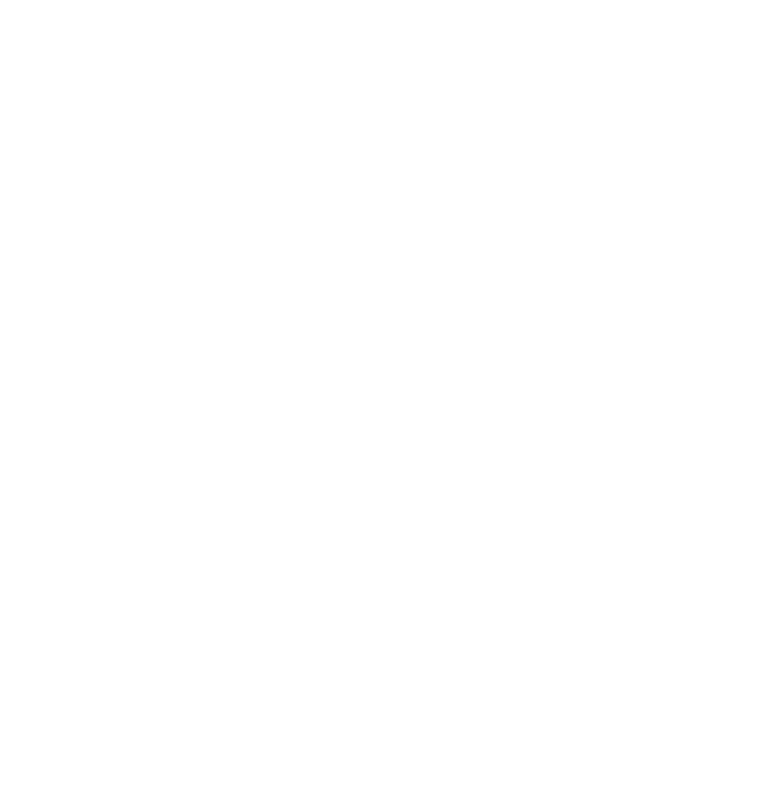
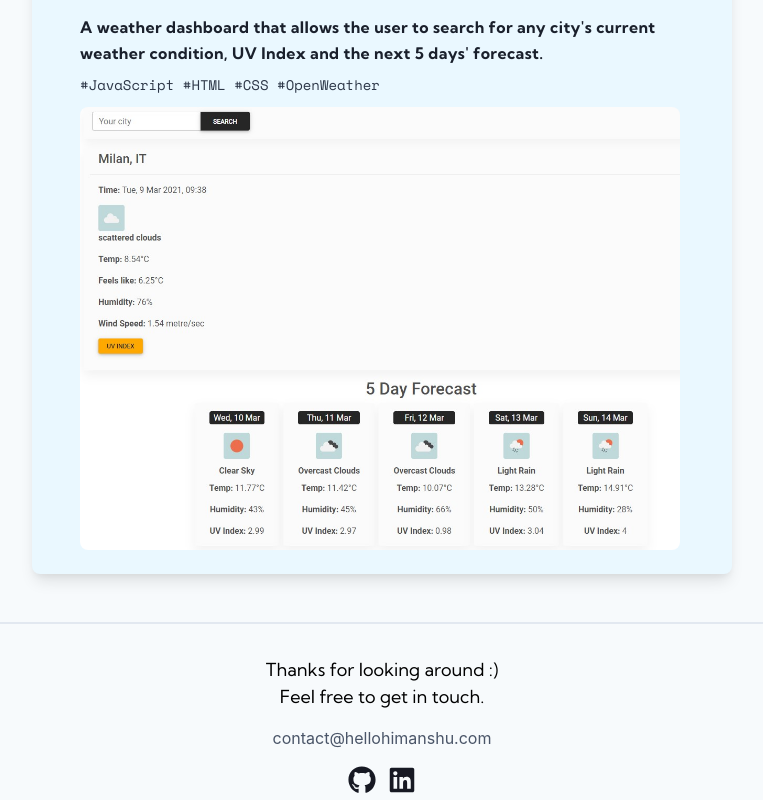
Before and after one commit to himanshu-sxna/hellohimanshu.com, a Next.js app: page / in a window 1280 px wide. Shown: the part 2495-3295 px from the top of the page, without its empty margins (258-1021 px from the left). Before the commit the page ends 800 px from the top, so only its background shows below. Built offline with nearby package versions, Linux system fonts and the light colour scheme.

Commit message:
updated title tag

```diff
--- a/pages/index.js
+++ b/pages/index.js
@@ -1,15 +1,19 @@
 import Head from 'next/head'
 import Wrapper from "../components/Wrapper"
 import IntroSection from "../components/Intro"
+import ProjectSection from "../components/Projects"
+import Footer from "../components/Footer"
 
 export default function Home() {
   return (
     <>
     <Wrapper>
       <Head>
-        <title>Himanshu|Web Developer</title>
+        <title>Himanshu | Full Stack Web Developer</title>
       </Head>
       <IntroSection/>
+      <ProjectSection/>
+      <Footer/>
     </Wrapper>
     </>
   )
```
